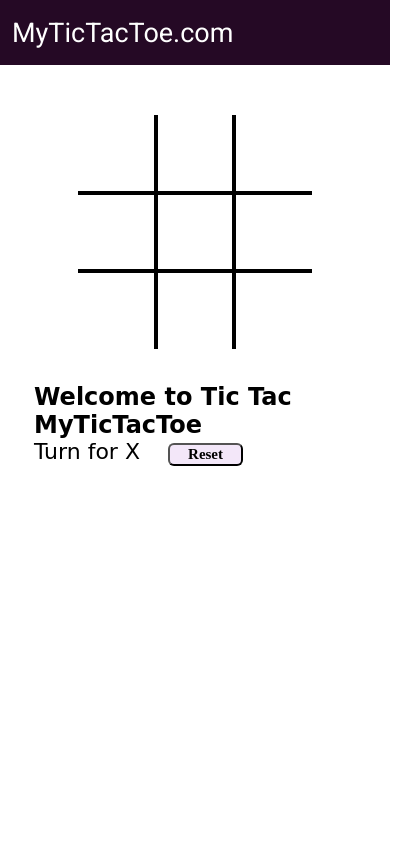
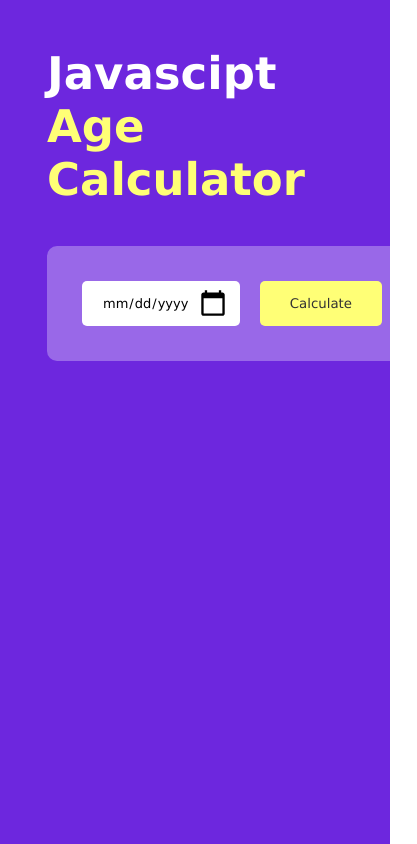
Before and after one commit to hiAdnan/Tic-Tac-Toe, a plain HTML site: page index.html in a window 390 px wide. Shown: the whole page, 417 px wide, since content can reach past the window. Drawn offline with Linux system fonts and the light colour scheme; a web font is replaced by a local one.

Commit message:
first commit

```diff
--- a/index.html
+++ b/index.html
@@ -1,43 +1,69 @@
 <!DOCTYPE html>
 <html lang="en">
-  <head>
-    <meta charset="UTF-8" />
-    <meta http-equiv="X-UA-Compatible" content="IE=edge" />
-    <meta name="viewport" content="width=device-width, initial-scale=1.0" />
-    <title>Tic Tac Toe</title>
-    <link rel="stylesheet" href="style.css" />
-  </head>
-  <body>
-    <nav>
-      <ul>
-        <li>MyTicTacToe.com</li>
-      </ul>
-    </nav>
 
-    <div class="gameContainer">
-        <div class="container">
-          <div class="line"></div>
-        <div class="box bt-0 bl-0"><span class="boxtext"></span></div>
-        <div class="box bt-0"><span class="boxtext"></span></div>
-        <div class="box bt-0 br-0"><span class="boxtext"></span></div>
-        <div class="box bl-0"><span class="boxtext"></span></div>
-        <div class="box"><span class="boxtext"></span></div>
-        <div class="box br-0"><span class="boxtext"></span></div>
-        <div class="box bl-0 bb-0"><span class="boxtext"></span></div>
-        <div class="box bb-0"><span class="boxtext"></span></div>
-        <div class="box bb-0 br-0"><span class="boxtext"></span></div>
+<head>
+  <meta charset="UTF-8">
+  <meta name="viewport" content="width=device-width, initial-scale=1.0">
+  <title>Age Calculatior</title>
+  <link rel="stylesheet" href="style.css">
+</head>
+
+<body>
+  <div class="container">
+    <div class="calculator">
+      <h1>Javascipt <br><span> Age Calculator</span></h1>
+      <div class="input-box">
+        <input type="date" id="date">
+        <button onclick="calculateAge()">Calculate</button>
       </div>
-      <div class="gameInfo">
-        <h1>Welcome to Tic Tac MyTicTacToe</h1>
-        <div>
-          <span class="info">Turn for X</span>
-          <button id="reset">Reset</button>
-        </div>
-        <div class="imgbox">
-          <img src="excited.gif" alt="" />
-        </div>
-      </div>
+      <p id="result"></p>
     </div>
-    <script src="script.js"></script>
-  </body>
+  </div>
+
+  <script>
+
+    let userInput = document.getElementById("date");
+    userInput.max = new Date().toISOString().split("T")[0];
+    let result = document.getElementById("result");
+    function calculateAge() {
+      let birthDate = new Date(userInput.value);
+      let d1 = birthDate.getDate();
+      let m1 = birthDate.getMonth() + 1;
+      let y1 = birthDate.getFullYear();
+
+      let today = new Date();
+
+      let d2 = today.getDate();
+      let m2 = today.getMonth() + 1;
+      let y2 = today.getFullYear();
+
+      let d3, m3, y3;
+      y3 = y2 - y1;
+
+      if (m2 >= m1) {
+        m3 = m2 - m1;
+      }
+      else {
+        y3--;
+        m3 = 12 + m2 - m1;
+      }
+      if (d2 >= d1) {
+        d3 = d2 - d1;
+      }
+      else {
+        m3--;
+        d3 = getDaysInMonth(y1, m1) + d2 - d1;
+      }
+      if (m3 < 0) {
+        m3 = 11;
+        y3--;
+      }
+      result.innerHTML = `You are<span> ${y3} </span>years,<span> ${m3}</span> months and<span> ${d3}</span> days old`;
+    }
+    function getDaysInMonth(year, month) {
+      return new Date(year, month, 0).getDate();
+    }
+  </script>
+</body>
+
 </html>
--- a/script.js
+++ /dev/null
@@ -1,66 +0,0 @@
-console.log("Welcome to Tic Tac Toe")
-let music = new Audio("music.mp3")
-let audioTurn = new Audio("ting.mp3")
-let gameover = new Audio("gameover.mp3")
-let turn = "X"
-let isgameover = false;
-
-// Function to change the turn
-const changeTurn = ()=>{
-    return turn === "X"? "0": "X"
-}
-
-// Function to check for a win
-const checkWin = ()=>{
-    let boxtext = document.getElementsByClassName('boxtext');
-    let wins = [
-        [0, 1, 2, 5, 5, 0],
-        [3, 4, 5, 5, 15, 0],
-        [6, 7, 8, 5, 25, 0],
-        [0, 3, 6, -5, 15, 90],
-        [1, 4, 7, 5, 15, 90],
-        [2, 5, 8, 15, 15, 90],
-        [0, 4, 8, 5, 15, 45],
-        [2, 4, 6, 5, 15, 135],
-    ]
-    wins.forEach(e =>{
-        if((boxtext[e[0]].innerText === boxtext[e[1]].innerText) && (boxtext[e[2]].innerText === boxtext[e[1]].innerText) && (boxtext[e[0]].innerText !== "") ){
-            document.querySelector('.info').innerText = boxtext[e[0]].innerText + " Won"
-            isgameover = true
-            document.querySelector('.imgbox').getElementsByTagName('img')[0].style.width = "200px";
-            document.querySelector(".line").style.transform = `translate(${e[3]}vw, ${e[4]}vw) rotate(${e[5]}deg)`
-            document.querySelector(".line").style.width = "20vw";
-        }
-    })
-}
-
-// Game Logic
-// music.play()
-let boxes = document.getElementsByClassName("box");
-Array.from(boxes).forEach(element =>{
-    let boxtext = element.querySelector('.boxtext');
-    element.addEventListener('click', ()=>{
-        if(boxtext.innerText === ''){
-            boxtext.innerText = turn;
-            turn = changeTurn();
-            audioTurn.play();
-            checkWin();
-            if (!isgameover){
-                document.getElementsByClassName("info")[0].innerText  = "Turn for " + turn;
-            }
-        }
-    })
-})
-
-// Add onclick listener to reset button
-reset.addEventListener('click', ()=>{
-    let boxtexts = document.querySelectorAll('.boxtext');
-    Array.from(boxtexts).forEach(element => {
-        element.innerText = ""
-    });
-    turn = "X";
-    isgameover = false
-    document.querySelector(".line").style.width = "0vw";
-    document.getElementsByClassName("info")[0].innerText  = "Turn for " + turn;
-    document.querySelector('.imgbox').getElementsByTagName('img')[0].style.width = "0px"
-})
--- a/style.css
+++ b/style.css
@@ -1,118 +1,73 @@
-@import url('https://fonts.googleapis.com/css2?family=Baloo+Bhaina+2&family=Roboto&display=swap');
 *{
     margin: 0;
     padding: 0;
+    font-family: Verdana, Geneva, Tahoma, sans-serif;
+    box-sizing: border-box;
 }
+.container{
+    width: 100%;
+    min-height: 100vh;
+   background-color: #6d27de;
+    color: #fff;
+    padding: 10px;
+}
+.calculator{
+    width: 100%;
+    max-width: 600px;
+    margin-left: 10%;
+    margin-top: 10%;
 
-nav{
-    background-color: rgb(37, 9, 37);
-    color: white;
-    height: 65px;
-    font-size: 27px;
+}
+.calculator h1{
+    font-size: 45px;
+}
+.calculator h1 span{
+    color: #ffff76;
+}
+.input-box{
+    margin: 40px 0;
+    padding: 35px;
+    border-radius: 10px;
+    background: rgba(255,255,255,0.3);
     display: flex;
     align-items: center;
-    padding: 0 12px;
-    font-family: 'Roboto', sans-serif;
 }
-
-nav ul{
-    list-style-type: none;
-}
-
-.gameContainer{
-    display: flex;
-    justify-content: center;
-    margin-top: 50px;
-}
-
-.container{
-    display: grid;
-    grid-template-rows: repeat(3, 10vw);
-    grid-template-columns: repeat(3, 10vw);
-    font-family: 'Roboto', sans-serif;
+.input-box input{
+    flex: 1;
+    margin-right: 20px;
+    padding: 14px 20px;
+    border: 0;
+    outline: 0;
+    font-size: 13px;
+    border-radius: 5px;
     position: relative;
 }
+.input-box button{
+    background: #ffff76;
+    border: 0;
+    outline: 0;
+    padding: 15px 30px;
+    border-radius: 5px;
+    font-weight: 500;
+    color: #333;
+    cursor: pointer;
+}
+.input-box input::-webkit-calendar-picker-indicator{
+    top: 0;
+    left: 0;
+    right: 0;
+    bottom: 0;
+    width: auto;
+    height: auto;
+    position: absolute;
+    background-position: calc(100% - 10px);
+    background-size: 30px;
+    cursor: pointer;
 
-.box{
-    border: 2px solid black;
-    font-size: 8vw;
-    cursor: pointer;
-    display: flex;
-    justify-content: center;
-    align-items: center;
 }
-
-.box:hover{
-    background-color: rgb(242, 234, 250);
+#result{
+    font-size: 20px;
 }
-
-.info {
-    font-size: 22px;
+#result span{
+    color: #ffff76;
 }
-
-.gameInfo{
-    padding: 0 34px;
-    font-family: 'Baloo Bhaina 2', cursive;
-}
-
-.gameInfo h1{
-    font-size: 2.5rem;
-}
-
-.imgbox img{
-    width: 0;
-    transition: width 1s ease-in-out;
-}
-
-.br-0{
-    border-right: 0;
-}
-
-.bl-0{
-    border-left: 0;
-}
-
-.bt-0{
-    border-top: 0;
-}
-
-.bb-0{
-    border-bottom: 0;
-}
-
-#reset {
-    margin: 0 23px;
-    padding: 1px 18px;
-    background: #f3e7f9;
-    border-radius: 6px;
-    cursor: pointer;
-    font-family: 'Baloo Bhaina 2';
-    font-size: 15px;
-    font-weight: bolder;
-}
-
-.line{
-    background-color: black;
-    height: 3px;
-    width: 0;
-    position: absolute;
-    background-color: #911d91;
-    transition: width 1s ease-in-out;
-}
-
-@media screen and (max-width: 950px)
-{
-    .gameContainer{
-        flex-wrap: wrap;
-    }
-    .gameInfo{
-        margin-top: 34px;
-    }
-    .gameInfo h1{
-        font-size: 1.5rem;
-    }
-    .container {
-        grid-template-rows: repeat(3, 20vw);
-        grid-template-columns: repeat(3, 20vw);
-    }
-}
```
